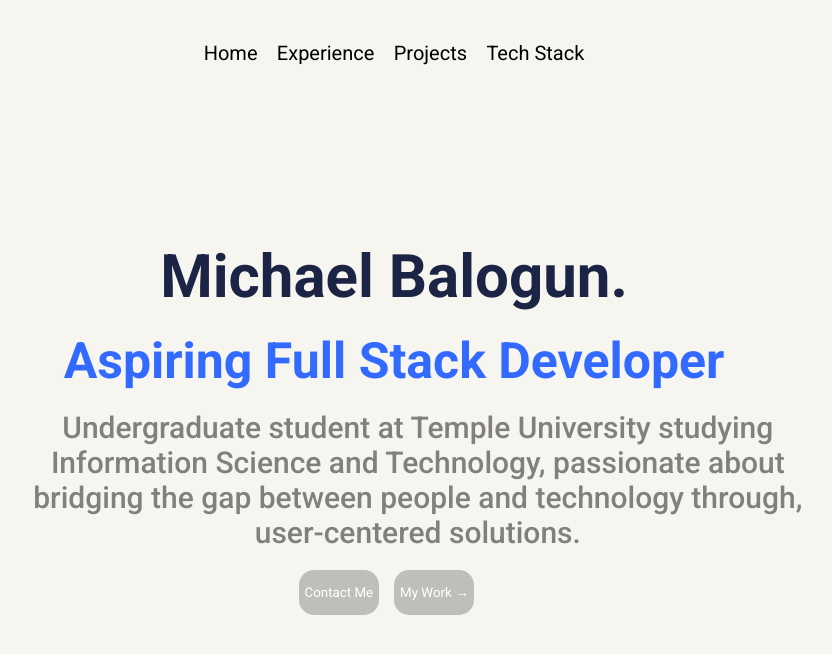
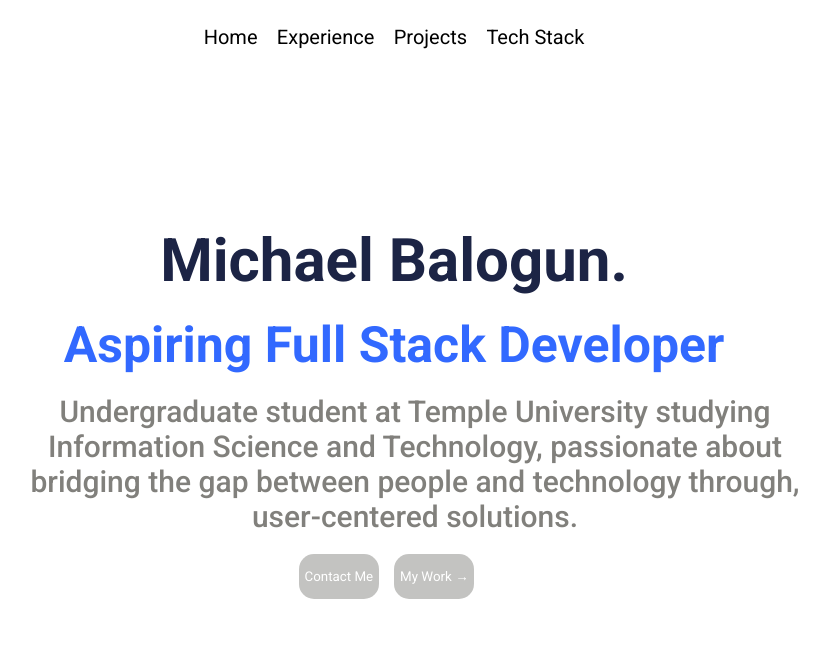
Before and after one commit to mikexbal/Portfolio-Site, a React (Vite) app: page / in a window 1280 px wide. Shown: the top 654 px of the page, without its empty margins (246-1078 px from the left). Built offline with nearby package versions, Linux system fonts and the light colour scheme.

Commit message:
Added universal section header

```diff
--- a/src/App.css
+++ b/src/App.css
@@ -1,8 +1,16 @@
 * {
   font-family: 'Roboto', sans-serif;
+  margin: 0;
 }
 
 html {
-  background-color: #F6F5F0;
   scroll-behavior: smooth;
+
 }
+
+.sectionHeader {
+  text-align: center;
+  font-size: 70px;
+  margin-top: 100px;
+  color: #1C2445;
+}
```
